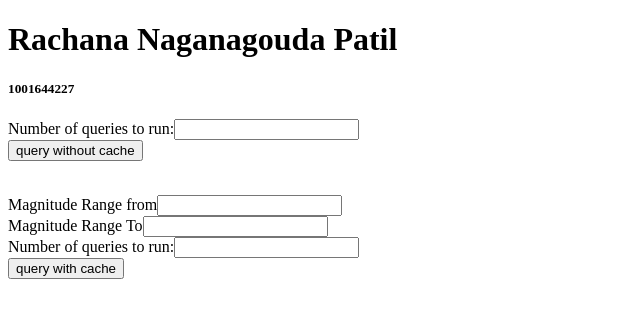
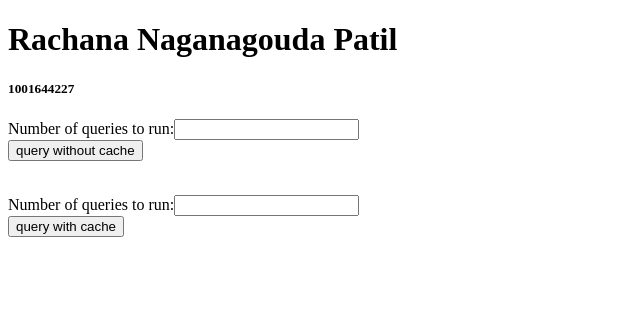
Before and after one commit to Rachazz/demo, a Flask app: page / in a window 1280 px wide. Shown: the top 318 px of the page, without its empty margins (0-640 px from the left). Run offline with Flask 2, Linux system fonts and the light colour scheme.

Commit message:
Sample loc

```diff
--- a/templates/assign3.html
+++ b/templates/assign3.html
@@ -17,8 +17,7 @@
 </p>
 <p>
  <form action="/multiplerun" method="POST">
-	Magnitude Range from<input type="text" name="rangefrom" maxlength="200" width="60"> <br/>
- 	Magnitude Range To<input type="text" name="rangeto" maxlength="200" width="60"><br/>
+
 	Number of queries to run:<input type="text" name="num" maxlength="200" width="60"></br>
    <input type="submit" value="query with cache"><br/><br/>
 </form>
```
